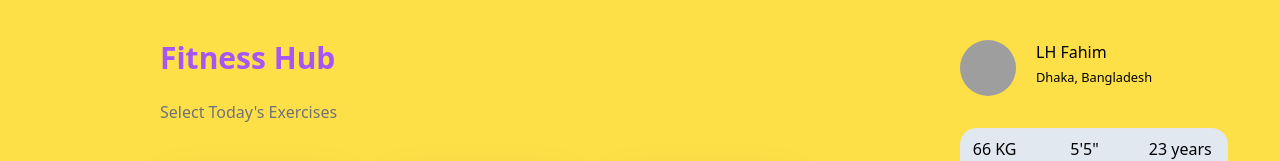
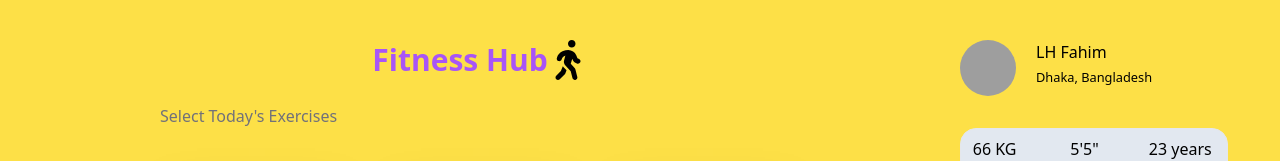
Before and after one commit to LHFahim/ultra-active-club, a React (Create React App) app: page / in a window 1280 px wide. Shown: the top 161 px of the page. Built offline with nearby package versions, Linux system fonts and the light colour scheme; grey boxes are pictures that could not be loaded.

Commit message:
added icon

```diff
--- a/src/components/Navigation/Navigation.js
+++ b/src/components/Navigation/Navigation.js
@@ -1,19 +1,22 @@
-import React from "react";
-import { FontAwesomeIcon } from "@fortawesome/react-fontawesome";
-// import { fa-person-walking} from "@fortawesome/free-solid-svg-icons";
+import React from 'react';
+// import { FontAwesomeIcon } from '@fortawesome/react-fontawesome';
+// import { personWalking } from '@fortawesome/free-solid-svg-icons';
 
 const Navigation = () => {
   return (
-    <div className="mt-10 mb-6 ">
-      <h1 className="text-left text-3xl font-black text-purple-500 ">
+    <div className="mt-10 mb-6 flex justify-center items-center">
+      <h1 className="inline text-3xl font-black text-purple-500  text-center">
         Fitness Hub
       </h1>
+      <svg
+        className="inline w-10 h-10 text-purple-500"
+        xmlns="http://www.w3.org/2000/svg"
+        viewBox="0 0 320 512"
+      >
+        <path d="M256 48c0 26.5-21.5 48-48 48s-48-21.5-48-48s21.5-48 48-48s48 21.5 48 48zM126.5 199.3c-1 .4-1.9 .8-2.9 1.2l-8 3.5c-16.4 7.3-29 21.2-34.7 38.2l-2.6 7.8c-5.6 16.8-23.7 25.8-40.5 20.2s-25.8-23.7-20.2-40.5l2.6-7.8c11.4-34.1 36.6-61.9 69.4-76.5l8-3.5c20.8-9.2 43.3-14 66.1-14c44.6 0 84.8 26.8 101.9 67.9L281 232.7l21.4 10.7c15.8 7.9 22.2 27.1 14.3 42.9s-27.1 22.2-42.9 14.3L247 287.3c-10.3-5.2-18.4-13.8-22.8-24.5l-9.6-23-19.3 65.5 49.5 54c5.4 5.9 9.2 13 11.2 20.8l23 92.1c4.3 17.1-6.1 34.5-23.3 38.8s-34.5-6.1-38.8-23.3l-22-88.1-70.7-77.1c-14.8-16.1-20.3-38.6-14.7-59.7l16.9-63.5zM68.7 398l25-62.4c2.1 3 4.5 5.8 7 8.6l40.7 44.4-14.5 36.2c-2.4 6-6 11.5-10.6 16.1L54.6 502.6c-12.5 12.5-32.8 12.5-45.3 0s-12.5-32.8 0-45.3L68.7 398z" />
+      </svg>
     </div>
   );
 };
 
 export default Navigation;
-
-{
-  /* <FontAwesomeIcon icon="fa-solid fa-person-walking" /> */
-}
```
